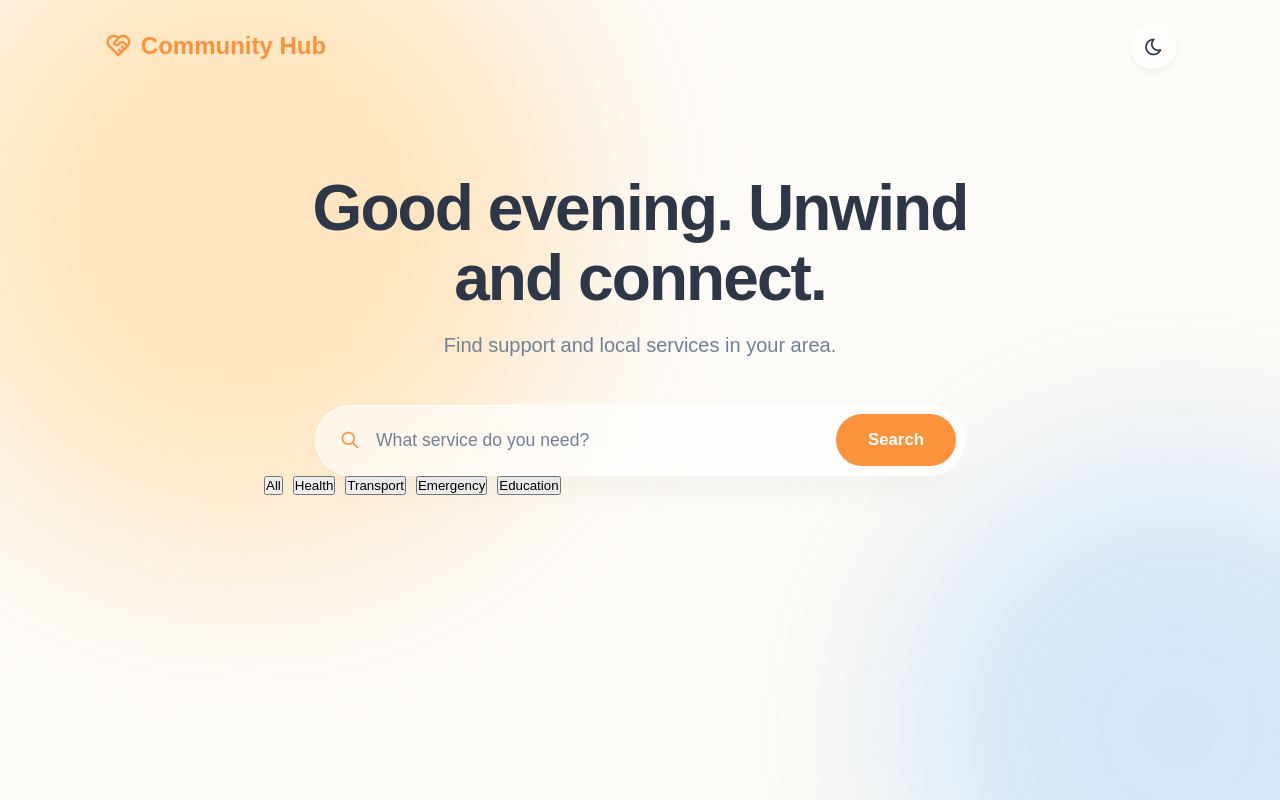
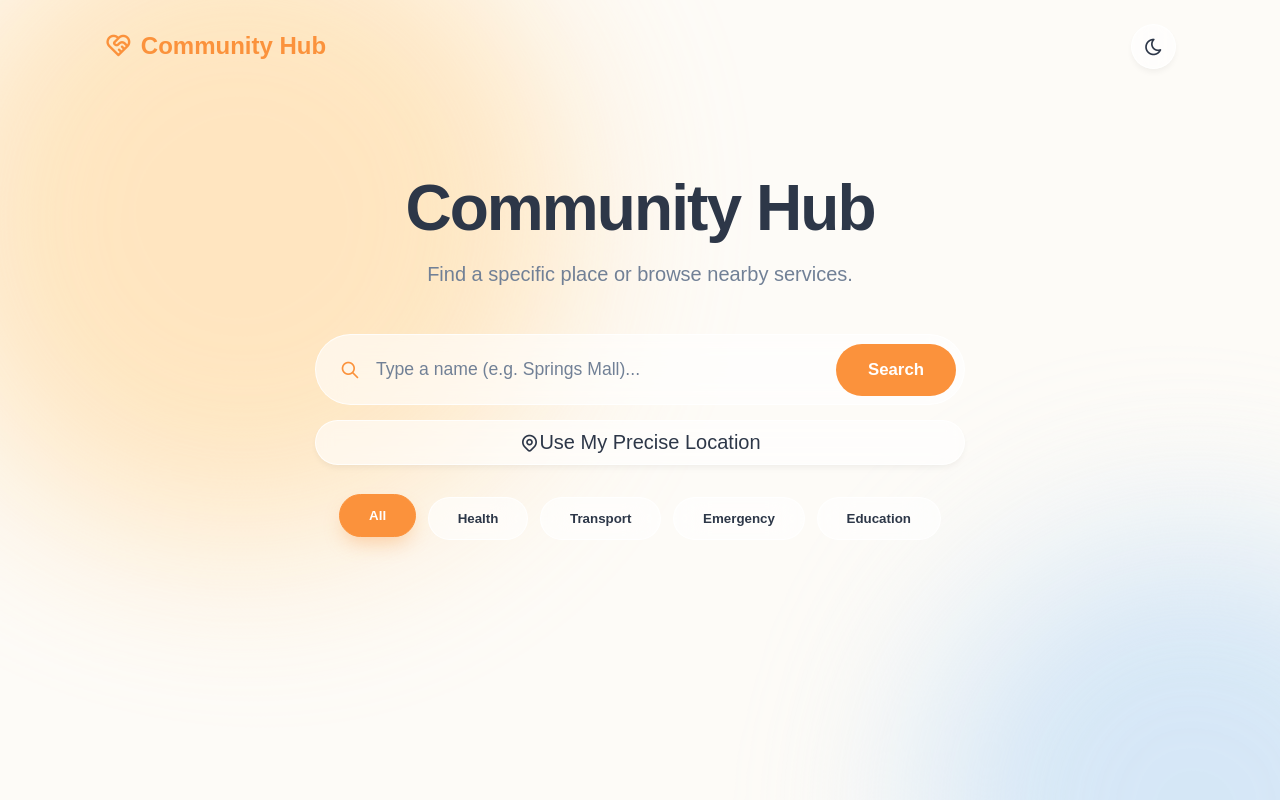
Before and after one commit to musambokazi/Community_Resource-and-Information_Hub, a Flask app: page / in a window 1280 px wide. Run offline with Flask 3, Linux system fonts and the light colour scheme; data that the repository does not hold is empty.

Commit message:
location

```diff
--- a/app.py
+++ b/app.py
@@ -1,12 +1,16 @@
-from flask import Flask, render_template, request, redirect # Standard Flask tools
-import sqlite3 # Database tool
+from flask import Flask, render_template, request, redirect
+import sqlite3 # Missing tool for database
 import requests
 
 app = Flask(__name__)
+
+# YOUR API KEY
 API_KEY = "AIzaSyAPNekUGW1nFy1YC5ohKRcKFmblVl15-is"
+
+# This is what pytest is looking for!
 def get_db_connection():
-    conn = sqlite3.connect('database.db') # Connects to our database file
-    conn.row_factory = sqlite3.Row # Lets us access columns by name
+    conn = sqlite3.connect('database.db')
+    conn.row_factory = sqlite3.Row
     return conn
 
 @app.route('/')
@@ -14,82 +18,76 @@ def home():
     lat = request.args.get('lat', '-26.2500')
     lon = request.args.get('lon', '28.4333')
 
-    # These are the "types" Google understands
     search_types = [
         {'type': 'police', 'filter': 'police'},
         {'type': 'hospital', 'filter': 'hospital'},
         {'type': 'library', 'filter': 'library'},
-        {'type': 'taxi_stand', 'filter': 'transport'} # Mapping taxi to your 'transport' button
+        {'type': 'taxi_stand', 'filter': 'transport'}
     ]
 
     all_results = []
-
     for item in search_types:
-        # We ask Google for everything within 5km
         url = f"https://maps.googleapis.com/maps/api/place/nearbysearch/json?location={lat},{lon}&radius=5000&type={item['type']}&key={API_KEY}"
         response = requests.get(url).json()
 
         if "results" in response:
-            # We loop through EVERY result Google found, not just the first one
-            for place in response["results"]:
+            for place in response["results"][:3]:
                 photo_ref = place.get('photos', [{}])[0].get('photo_reference')
-
-                # Get the real photo or a placeholder if Google doesn't have one
                 img_url = f"https://maps.googleapis.com/maps/api/place/photo?maxwidth=400&photoreference={photo_ref}&key={API_KEY}" if photo_ref else "https://via.placeholder.com/400"
 
                 all_results.append({
                     "title": place.get('name'),
-                    "category": item['filter'], # This matches your CSS/JS filters
+                    "category": item['filter'],
                     "image": img_url,
                     "desc": place.get('vicinity', 'Nearby service'),
                     "lat": place['geometry']['location']['lat'],
                     "lon": place['geometry']['location']['lng']
                 })
+    return render_template('index.html', items=all_results)
 
-    return render_template('index.html', items=all_results)
+@app.route('/find_specific')
+def find_specific():
+    query = request.args.get('name')
+    lat = request.args.get('lat', '-26.2500')
+    lon = request.args.get('lon', '28.4333')
+
+    url = f"https://maps.googleapis.com/maps/api/place/textsearch/json?query={query}&location={lat},{lon}&radius=10000&key={API_KEY}"
+    response = requests.get(url).json()
+
+    search_results = []
+    if "results" in response:
+        for place in response["results"]:
+            photo_ref = place.get('photos', [{}])[0].get('photo_reference')
+            img_url = f"https://maps.googleapis.com/maps/api/place/photo?maxwidth=400&photoreference={photo_ref}&key={API_KEY}" if photo_ref else "https://via.placeholder.com/400"
+
+            search_results.append({
+                "title": place.get('name'),
+                "category": "search-result",
+                "image": img_url,
+                "desc": place.get('formatted_address'),
+                "lat": place['geometry']['location']['lat'],
+                "lon": place['geometry']['location']['lng']
+            })
+    return render_template('index.html', items=search_results)
+
 @app.route('/add', methods=['POST'])
 def add_resource():
+    title = request.form.get('title')
+    category = request.form.get('category')
+    desc = request.form.get('desc')
+    lat = request.form.get('lat')
+    lon = request.form.get('lon')
+    phone = request.form.get('phone')
 
-    conn = get_db_connection()
-
-    # Add multiple resources to test the "locate all" functionality
-    resources = [
-    {
-        "title": "Springs Health Clinic",
-        "category": "health",
-        "image": "https://images.unsplash.com/photo-1519494026892-80bbd2d6fd0d?auto=format&fit=crop&w=400",
-        "desc": "Open 24/7 for emergencies.",
-        "lat": -26.2500, "lon": 28.4333, "phone": "0115551234"
-    },
-    {
-        "title": "Local Taxi Rank",
-        "category": "transport",
-        "image": "https://images.unsplash.com/photo-1544620347-c4fd4a3d5957?auto=format&fit=crop&w=400",
-        "desc": "Main hub for local commutes.",
-        "lat": -26.2520, "lon": 28.4320, "phone": "0117778888"
-    }
-    ]
-
-    for res in resources:
-        conn.execute("INSERT INTO resources (title, category, desc, lat, lon, phone) VALUES (?, ?, ?, ?, ?, ?)", res)
-
-    conn.commit()
-    conn.close()
+    if title and category:
+        conn = get_db_connection()
+        conn.execute(
+            "INSERT INTO resources (title, category, desc, lat, lon, phone) VALUES (?, ?, ?, ?, ?, ?)",
+            (title, category, desc, lat, lon, phone)
+        )
+        conn.commit()
+        conn.close()
     return redirect('/')
-
-@app.route('/search')
-def search():
-    user_lat = request.args.get('lat') # Get lat from the browser
-    user_lon = request.args.get('lon') # Get lon from the browser
-
-    # This is a 'Mock' example of how you call a live API (like Google Places)
-    # In a real app, you would use: requests.get(f"https://maps.googleapis.com/...")
-    live_results = [
-        {"title": "Nearest Police Station", "category": "emergency", "desc": "Live Location Found", "lat": user_lat, "lon": user_lon},
-        {"title": "Nearest Fire Station", "category": "emergency", "desc": "Live Location Found", "lat": user_lat, "lon": user_lon}
-    ]
-
-    return render_template('index.html', items=live_results)
 
 if __name__ == '__main__':
     app.run(debug=True)
--- a/static/script.js
+++ b/static/script.js
@@ -1,141 +1,91 @@
-const toggleBtn = document.getElementById('theme-toggle');
-const themeIcon = toggleBtn.querySelector('i');
-const greetingEl = document.getElementById('greeting');
-const searchBtn = document.getElementById('search-btn');
-const searchInput = document.getElementById('search-input');
-
-// Theme toggle with icon transition
-toggleBtn.addEventListener('click', () => {
-    document.body.classList.toggle('dark-mode');
-
-    // Add little animation to icon
-    themeIcon.style.transform = 'scale(0) rotate(-180deg)';
-
-    setTimeout(() => {
-        if (document.body.classList.contains('dark-mode')) {
-            themeIcon.classList.replace('ti-moon', 'ti-sun');
-        } else {
-            themeIcon.classList.replace('ti-sun', 'ti-moon');
-        }
-        themeIcon.style.transform = 'scale(1) rotate(0deg)';
-    }, 150);
-});
-
-// Dynamic Greeting for a human touch based on the time of day
-function setFriendlyGreeting() {
-    const hour = new Date().getHours();
-    let greeting = 'Welcome to our community.';
-
-    if (hour >= 5 && hour < 12) {
-        greeting = 'Good morning, neighbor.';
-    } else if (hour >= 12 && hour < 18) {
-        greeting = 'Good afternoon! How can we help?';
-    } else if (hour >= 18 || hour < 5) {
-        greeting = 'Good evening. Unwind and connect.';
+// Function to get high-accuracy location and reload the page
+function findNearby() {
+    if (!navigator.geolocation) {
+        alert("Geolocation is not supported by your browser.");
+        return;
     }
 
-    if (greetingEl) {
-        greetingEl.textContent = greeting;
-    }
+    navigator.geolocation.getCurrentPosition(
+        (pos) => {
+            const lat = pos.coords.latitude;
+            const lon = pos.coords.longitude;
+            window.location.href = `/?lat=${lat}&lon=${lon}`;
+        },
+        (err) => {
+            // This is the "Fallback" if GPS fails
+            alert("Location blocked. Using default area (Springs). Please allow location in browser settings.");
+            window.location.href = `/?lat=-26.2500&lon=28.4333`;
+        },
+        { enableHighAccuracy: true, timeout: 5000 }
+    );
 }
 
-// Call on load
-setFriendlyGreeting();
-
-// Interactive search input validation
-if (searchBtn && searchInput) {
-    searchBtn.addEventListener('click', () => {
-        const query = searchInput.value.trim();
-        if (query) {
-            // Placeholder for a real search action
-            const originalText = searchBtn.textContent;
-            searchBtn.textContent = 'Searching...';
-            setTimeout(() => {
-                alert(`Looking for community resources related to: "${query}"...`);
-                searchBtn.textContent = originalText;
-                searchInput.value = '';
-            }, 600);
-        } else {
-            // Soft shake animation if input is empty
-            searchInput.focus();
-            searchInput.parentElement.animate([
-                { transform: 'translateX(0)' },
-                { transform: 'translateX(-6px)' },
-                { transform: 'translateX(6px)' },
-                { transform: 'translateX(-3px)' },
-                { transform: 'translateX(3px)' },
-                { transform: 'translateX(0)' }
-            ], { duration: 400, easing: 'ease-in-out' });
-        }
-    });
-
-    // Enter key support
-    searchInput.addEventListener('keypress', (e) => {
-        if (e.key === 'Enter') {
-            searchBtn.click();
-        }
-    });
-}
-
-function filterSelection(category) {
-    const cards = document.getElementsByClassName('card'); // Selects all resource cards
-
-    for (let i = 0; i < cards.length; i++) { // Loops through every card
-        if (category === 'all') {
-            cards[i].style.display = 'flex'; // Shows the card if 'all' is selected
-        } else if (cards[i].classList.contains(category)) {
-            cards[i].style.display = 'flex'; // Shows the card if the category matches
-        } else {
-            cards[i].style.display = 'none'; // Hides the card if it doesn't match
+// Category Filter Function
+function filterSelection(c) {
+    var x = document.getElementsByClassName("card");
+    if (c == "all") c = "";
+    for (var i = 0; i < x.length; i++) {
+        x[i].style.display = "none";
+        if (x[i].className.indexOf(c) > -1) {
+            x[i].style.display = "flex";
         }
     }
 }
 
-function findMe() {
-    navigator.geolocation.getCurrentPosition((pos) => {
-        const lat = pos.coords.latitude; // Gets your current latitude
-        const lon = pos.coords.longitude; // Gets your current longitude
-        alert(`Your location: ${lat}, ${lon}`); // Shows your location (for testing)
-    });
-}
+// Attach the location finder to your Search button
+document.getElementById('search-btn').addEventListener('click', findNearby);
 
-function findNearbyResources() {
-    if (navigator.geolocation) {
-        navigator.geolocation.getCurrentPosition((position) => {
-            const lat = position.coords.latitude; // User's real Latitude
-            const lon = position.coords.longitude; // User's real Longitude
-
-            // Send these coordinates to our Flask backend to get live data
-            window.location.href = `/search?lat=${lat}&lon=${lon}`;
+function searchSpecificPlace() {
+    const query = document.getElementById('search-input').value;
+    if (query) {
+        // We get your location first so the search is local to you
+        navigator.geolocation.getCurrentPosition((pos) => {
+            const lat = pos.coords.latitude;
+            const lon = pos.coords.longitude;
+            window.location.href = `/find_specific?name=${query}&lat=${lat}&lon=${lon}`;
         });
-    } else {
-        alert("Geolocation is not supported by this browser.");
     }
 }
 
-// Attach this function to your Search button
-document.getElementById('search-btn').addEventListener('click', findNearbyResources);
+// Hook it up to the existing search button
+document.getElementById('search-btn').addEventListener('click', searchSpecificPlace);
 
-function findNearby() {
-    navigator.geolocation.getCurrentPosition((pos) => {
-        const lat = pos.coords.latitude;
-        const lon = pos.coords.longitude;
-        // This forces the app to look right where the user is standing
-        window.location.href = `/?lat=${lat}&lon=${lon}&range=5000`; // 5000 meters = 5km
-    }, (err) => {
-        alert("Please enable location to find nearest resources.");
-    }, {
-        enableHighAccuracy: true // This forces the GPS to be precise
-    });
+const toggleBtn = document.getElementById('theme-toggle');
+const themeIcon = toggleBtn.querySelector('i');
+
+// 1. Function to set the theme
+function setTheme(theme) {
+    document.documentElement.setAttribute('data-theme', theme);
+    localStorage.setItem('theme', theme); // Remembers for next time
+
+    // Update icon
+    if (theme === 'dark') {
+        themeIcon.classList.replace('ti-moon', 'ti-sun');
+    } else {
+        themeIcon.classList.replace('ti-sun', 'ti-moon');
+    }
 }
 
-function filterSelection(c) {
-    var x = document.getElementsByClassName("card");
-    if (c == "all") c = "";
-    for (var i = 0; i < x.length; i++) {
-        x[i].style.display = "none"; // Hide all
-        if (x[i].className.indexOf(c) > -1) {
-            x[i].style.display = "flex"; // Show matching
-        }
+// 2. Check Device Settings & Local Storage on Load
+const savedTheme = localStorage.getItem('theme');
+const systemDark = window.matchMedia('(prefers-color-scheme: dark)').matches;
+
+if (savedTheme) {
+    setTheme(savedTheme);
+} else if (systemDark) {
+    setTheme('dark');
+}
+
+// 3. Handle the Click
+toggleBtn.addEventListener('click', () => {
+    const currentTheme = document.documentElement.getAttribute('data-theme');
+    const newTheme = currentTheme === 'dark' ? 'light' : 'dark';
+    setTheme(newTheme);
+});
+
+// 4. Listen for System Changes (Optional but cool)
+window.matchMedia('(prefers-color-scheme: dark)').addEventListener('change', e => {
+    if (!localStorage.getItem('theme')) { // Only change if user hasn't manualy picked
+        setTheme(e.matches ? 'dark' : 'light');
     }
-}
+});
--- a/static/style.css
+++ b/static/style.css
@@ -1,32 +1,45 @@
+/* Your Original Light Colors */
 :root {
-    --bg-color: #fdfbf7; /* Warm off-white */
+    --bg-color: #fdfbf7;
     --text-main: #2d3748;
     --text-muted: #718096;
     --card-bg: rgba(255, 255, 255, 0.6);
     --card-border: rgba(255, 255, 255, 0.8);
-
-    --primary: #fb923c; /* warm orange/peach */
+    --primary: #fb923c;
     --primary-hover: #ea580c;
-    --secondary: #3b82f6; /* friendly blue */
-    --danger: #ef4444; /* soft red */
-
-    --shadow-soft: 0 20px 40px -15px rgba(0,0,0,0.05);
     --blob-1: #ffdca8;
     --blob-2: #c4def6;
+    --gradient-opacity: 0.4;
 }
 
 body.dark-mode {
-    --bg-color: #0f172a; /* Deep blue-gray */
+    --bg-color: #0a1224; /* Deeper Navy Blue */
     --text-main: #f8fafc;
     --text-muted: #94a3b8;
-    --card-bg: rgba(30, 41, 59, 0.6);
-    --card-border: rgba(255, 255, 255, 0.05);
+    --card-bg: rgba(15, 23, 42, 0.8); /* Solidify the cards slightly */
+    --card-border: rgba(255, 255, 255, 0.1);
+    --blob-1: #1e293b; /* Darker navy blobs */
+    --blob-2: #0f172a;
+    --gradient-opacity: 0.2; /* Less visible in dark mode for a cleaner look */
+}
 
-    --primary: #f97316;
-    --primary-hover: #c2410c;
-    --blob-1: #4c1d95;
-    --blob-2: #0e7490;
-    --shadow-soft: 0 20px 40px -15px rgba(0,0,0,0.5);
+/* Adjusting the blobs to be less "gradient" looking */
+.blob-bg {
+    position: fixed;
+    top: -10%;
+    left: -10%;
+    width: 400px;
+    height: 400px;
+    background: var(--blob-1);
+    filter: blur(80px); /* Reduced blur makes it look less like a gradient */
+    opacity: var(--gradient-opacity);
+    z-index: -1;
+}
+
+.blob-2 {
+    top: 60%;
+    left: 70%;
+    background: var(--blob-2);
 }
 
 * {
@@ -42,7 +55,7 @@ body {
     min-height: 100vh;
     position: relative;
     overflow-x: hidden;
-    transition: background-color 0.5s ease, color 0.5s ease;
+    transition: background-color 0.3s ease, color 0.3s ease;
 }
 
 /* Background animated blobs for a lively, human feel */
@@ -413,3 +426,48 @@ body.dark-mode .card:hover { border-color: rgba(255, 255, 255, 0.15); }
     padding: 1.5rem;
     min-height: 420px;
 }
+
+.filter-controls {
+    display: flex;
+    gap: 12px;
+    justify-content: center;
+    flex-wrap: wrap;
+    margin: 2rem 0;
+}
+
+/* This one class handles all your buttons now */
+.filter-btn {
+    background: var(--card-bg); /* Glass effect */
+    backdrop-filter: blur(16px);
+    -webkit-backdrop-filter: blur(16px);
+    border: 1px solid var(--card-border);
+    color: var(--text-main);
+    padding: 0.8rem 1.8rem;
+    border-radius: 99px;
+    font-weight: 600;
+    cursor: pointer;
+    transition: all 0.3s cubic-bezier(0.34, 1.56, 0.64, 1);
+}
+
+.filter-btn:hover, .filter-btn.active {
+    background: var(--primary); /* Orange glow on hover */
+    color: white;
+    transform: translateY(-3px);
+    box-shadow: 0 10px 20px -5px rgba(251, 146, 60, 0.4);
+    border-color: var(--primary);
+}
+
+/* Update your dark mode variables to look for [data-theme='dark'] */
+[data-theme='dark'] {
+    --bg-color: #0f172a;
+    --text-main: #f8fafc;
+    --text-muted: #94a3b8;
+    --card-bg: rgba(30, 41, 59, 0.6);
+    --card-border: rgba(255, 255, 255, 0.05);
+    --primary: #f97316;
+    --primary-hover: #c2410c;
+}
+
+html {
+    scroll-behavior: smooth;
+}
--- a/templates/index.html
+++ b/templates/index.html
@@ -2,8 +2,8 @@
 <html lang="en">
 <head>
     <meta charset="UTF-8">
-    <title>Community Hub | We're Here For You</title>
-    <link rel="stylesheet" href="{{ url_for('static', filename='style.css') }}">
+    <title>Community Hub | Live Resources</title>
+    <link rel="stylesheet" href="/static/style.css">
     <link rel="stylesheet" href="https://cdn.jsdelivr.net/npm/@tabler/icons-webfont@latest/dist/tabler-icons.min.css" />
 </head>
 <body>
@@ -16,44 +16,49 @@
     </nav>
 
     <header class="hero">
-        <h1 id="greeting">Welcome to our community.</h1>
-        <p class="subtitle">Find support and local services in your area.</p>
+    <h1 id="greeting">Community Hub</h1>
+    <p class="subtitle">Find a specific place or browse nearby services.</p>
+
     <div class="search-wrapper">
         <div class="search-container">
             <i class="ti ti-search search-icon"></i>
-                <input type="text" id="search-input" placeholder="What service do you need?">
-                <button id="search-btn" class="btn-primary">Search</button>
+            <input type="text" id="search-input" placeholder="Type a name (e.g. Springs Mall)...">
+            <button id="search-btn" class="btn-primary" onclick="searchSpecificPlace()">Search</button>
         </div>
+        <button class="btn-icon" onclick="findNearby()" style="margin-top: 15px; width: 100%; border-radius: 99px;">
+            <i class="ti ti-map-pin"></i> Use My Precise Location
+        </button>
     </div>
- <div class="filter-controls" style="margin-bottom: 20px; display: flex; gap: 10px; flex-wrap: wrap;">
+
+    <div class="filter-controls">
         <button class="filter-btn active" onclick="filterSelection('all')">All</button>
         <button class="filter-btn" onclick="filterSelection('hospital')">Health</button>
         <button class="filter-btn" onclick="filterSelection('transport')">Transport</button>
         <button class="filter-btn" onclick="filterSelection('police')">Emergency</button>
         <button class="filter-btn" onclick="filterSelection('library')">Education</button>
     </div>
-
 </header>
 
     <main class="resource-grid">
         {% for resource in items %}
         <article class="card {{ resource.category }}">
-
-        <div class="card-img-wrapper" style="width: 100%; height: 160px; overflow: hidden; border-radius: 12px; margin-bottom: 1.2rem;">
-            <img src="{{ resource.image }}"
-                 alt="{{ resource.title }}"
-                 style="width: 100%; height: 100%; object-fit: cover; transition: transform 0.3s ease;">
+            <div class="card-img-wrapper" style="width: 100%; height: 180px; overflow: hidden; border-radius: 12px;">
+                <img src="{{ resource.image }}" alt="{{ resource.title }}" style="width: 100%; height: 100%; object-fit: cover;">
             </div>
 
+
+
+
+            <div style="padding-top: 1rem;">
                 <h2>{{ resource.title }}</h2>
                 <p>{{ resource.desc }}</p>
-
-        <a href="https://www.google.com/maps/search/?api=1&query={{ resource.title|replace(' ', '+') }}&query_place_id={{ resource.lat }},{{ resource.lon }}"
-   target="_blank" class="btn-secondary">Route</a>
+                <a href="https://www.google.com/maps/search/?api=1&query={{ resource.lat }},{{ resource.lon }}"
+                   target="_blank" class="btn-secondary">Get Directions</a>
             </div>
         </article>
         {% endfor %}
     </main>
-    <script src="{{ url_for('static', filename='script.js') }}"></script>
+
+    <script src="/static/script.js"></script>
 </body>
 </html>
```
Also changed, not shown: test_app.py (added, +63 -0 lines), database.db. Lines whose indentation alone changed are shown as unchanged.
